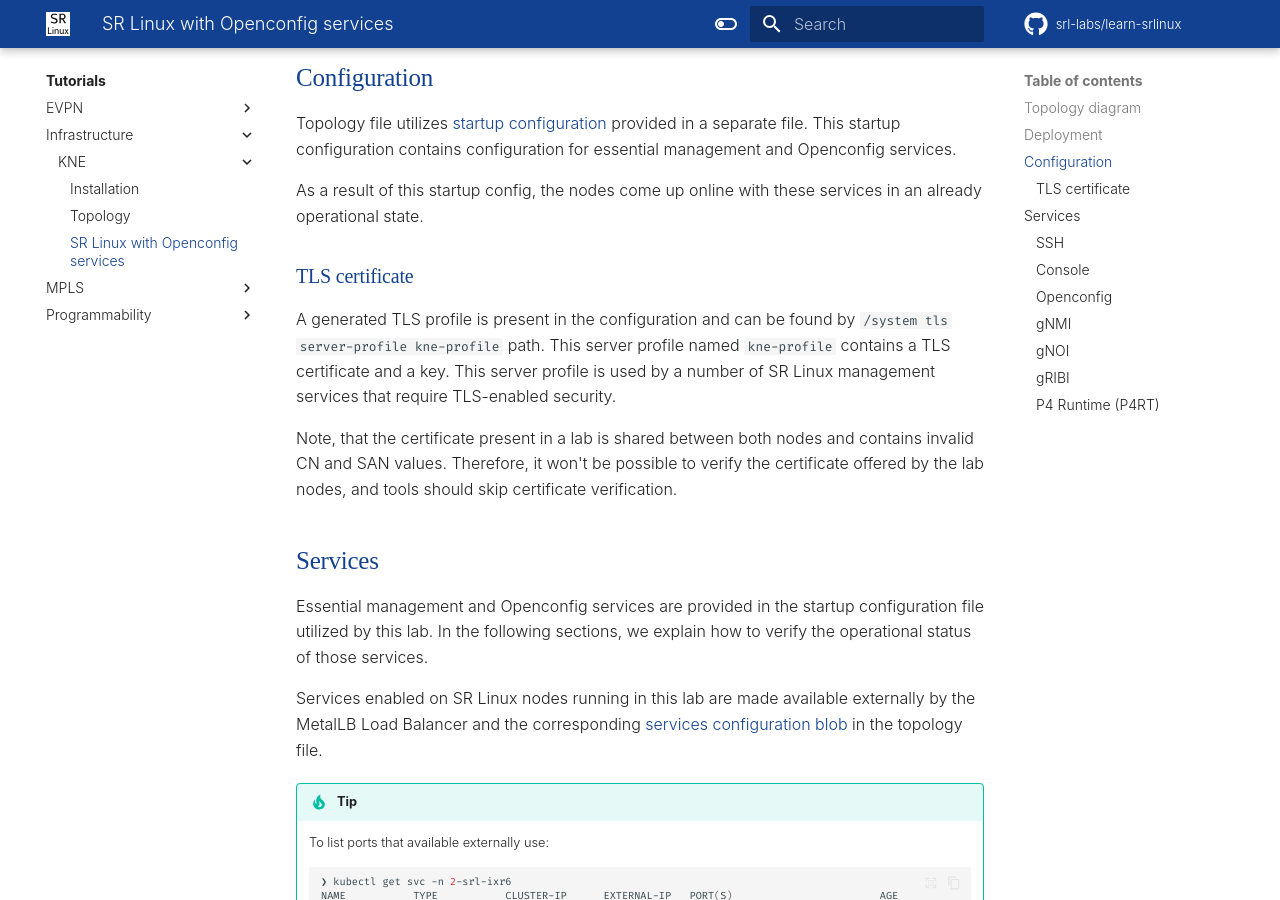
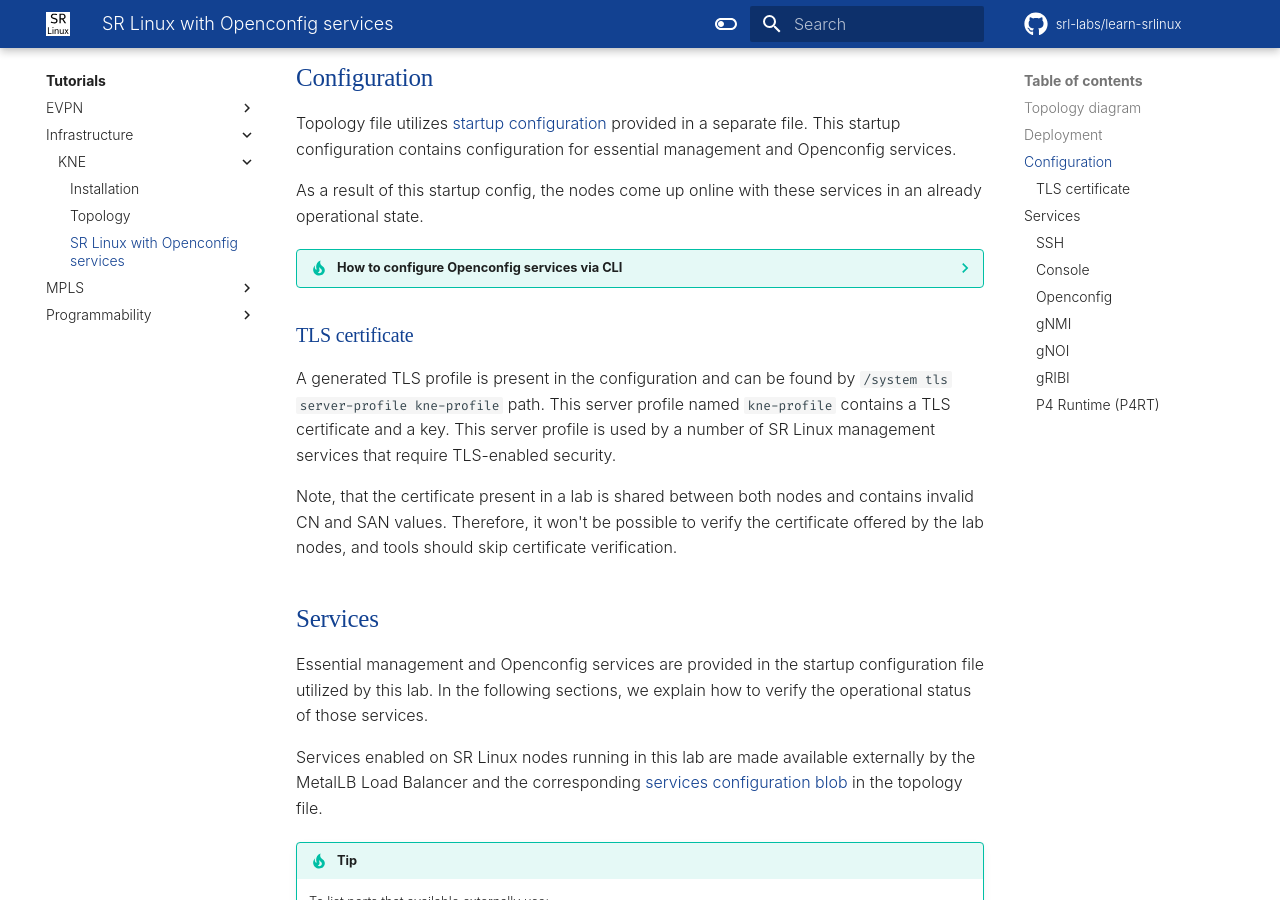
Before and after one commit to srl-labs/learn-srlinux, an MkDocs documentation site: the page built from docs/tutorials/infrastructure/kne/srl-with-oc-services/index.md, in a window 1280 px wide and 900 px high, scrolled down 1848 px. Built offline with MkDocs 1.6.1 and Material for MkDocs 9.7.7, drawn with Linux system fonts in a browser that asks for light colours; emoji names are drawn with the system emoji font; some web fonts are replaced; comment, search, counter and statistics services are not loaded; part of the change alters nothing that is shown.

````diff
--- a/docs/tutorials/infrastructure/kne/srl-with-oc-services/index.md
+++ b/docs/tutorials/infrastructure/kne/srl-with-oc-services/index.md
@@ -65,6 +65,26 @@ The above command confirms that the two nodes specified in the topology files ar
 Topology file utilizes [startup configuration](../topology.md#file) provided in a separate file. This startup configuration contains configuration for essential management and Openconfig services.
 
 As a result of this startup config, the nodes come up online with these services in an already operational state.
+
+???tip "How to configure Openconfig services via CLI"
+    In order to configure the below mentioned Openconfig services users can spin up a single-node SR Linux topology with containerlab and enter the follwoing commands in the CLI:
+
+    ```srl
+    enter candidate
+    /system tls
+    replace "server-profile clab-profile" with "server-profile kne-profile"
+
+    set / system gnmi-server network-instance mgmt tls-profile kne-profile
+    set / system json-rpc-server network-instance mgmt https tls-profile kne-profile
+
+    set / system management openconfig admin-state enable
+    set / system gnmi-server network-instance mgmt yang-models openconfig
+
+    set / system gribi-server admin-state enable network-instance mgmt admin-state enable tls-profile kne-profile
+    set / network-instance mgmt protocols gribi admin-state enable
+
+    set / system p4rt-server admin-state enable network-instance mgmt admin-state enable tls-profile kne-profile
+    ```
 
 ### TLS certificate
 
````
